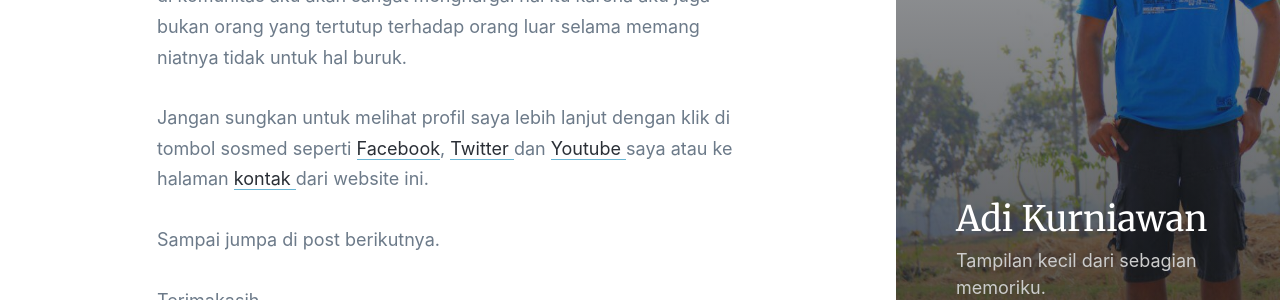
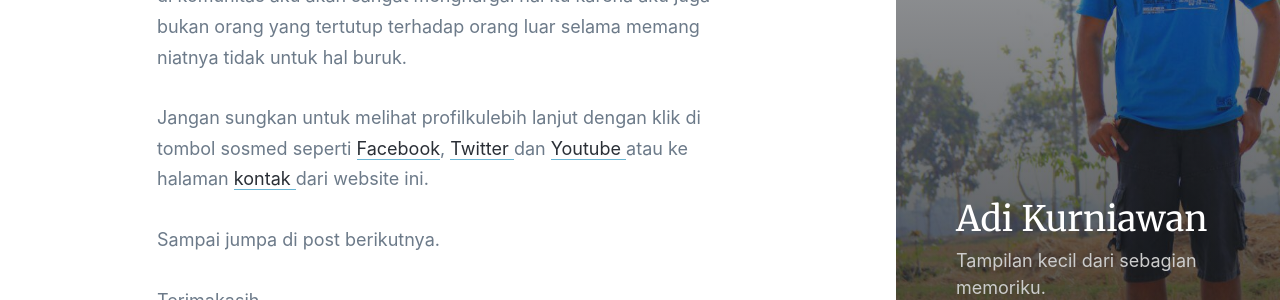
Before and after one commit to adionakurniawan/blog, a Jekyll site: the page built from _posts/2018-09-30-pertama-tentangku.md, in a window 1280 px wide and 900 px high, scrolled down 632 px. Shown: the part 334-634 px from the top of the window. Built offline with Jekyll 4.4.1, drawn with Linux system fonts in a browser that asks for light colours; some web fonts are replaced.

Commit message:
Update Blog “2018-09-30-pertama-tentangku”

```diff
--- a/_posts/2018-09-30-pertama-tentangku.md
+++ b/_posts/2018-09-30-pertama-tentangku.md
@@ -16,7 +16,7 @@ Hobiku sendiri adalah bermain game, travelling, listening music, watching movie/
 
 Mungkin itu dulu yang bisa kuceritakan untuk kurang lebihnya mungkin kita bisa saling berbicara secara pribadi atau dalam diskusi di komunitas aku akan sangat menghargai hal itu karena aku juga bukan orang yang tertutup terhadap orang luar selama memang niatnya tidak untuk hal buruk.
 
-Jangan sungkan untuk melihat profil saya lebih lanjut dengan klik di tombol sosmed seperti [Facebook](https://www.facebook.com/adionakurniawan), [Twitter ](https://twitter.com/adionakurniawan)dan [Youtube ](https://www.youtube.com/channel/UCCM04WdV5sVd_Fhtf9IIZuw?view_as=subscriber)saya atau ke halaman [kontak  ](https://adikurniawan.me/contact/)dari website ini.
+Jangan sungkan untuk melihat profilkulebih lanjut dengan klik di tombol sosmed seperti [Facebook](https://www.facebook.com/adionakurniawan), [Twitter ](https://twitter.com/adionakurniawan)dan [Youtube ](https://www.youtube.com/channel/UCCM04WdV5sVd_Fhtf9IIZuw?view_as=subscriber)atau ke halaman [kontak  ](https://adikurniawan.me/contact/)dari website ini.
 
 Sampai jumpa di post berikutnya.
 
```
